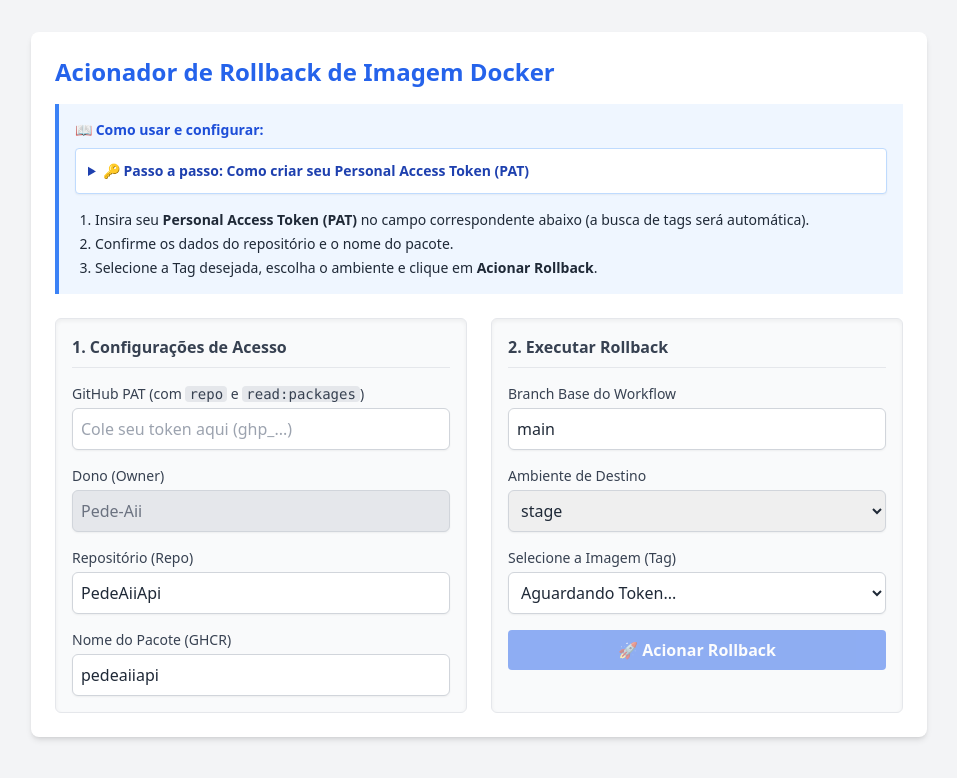
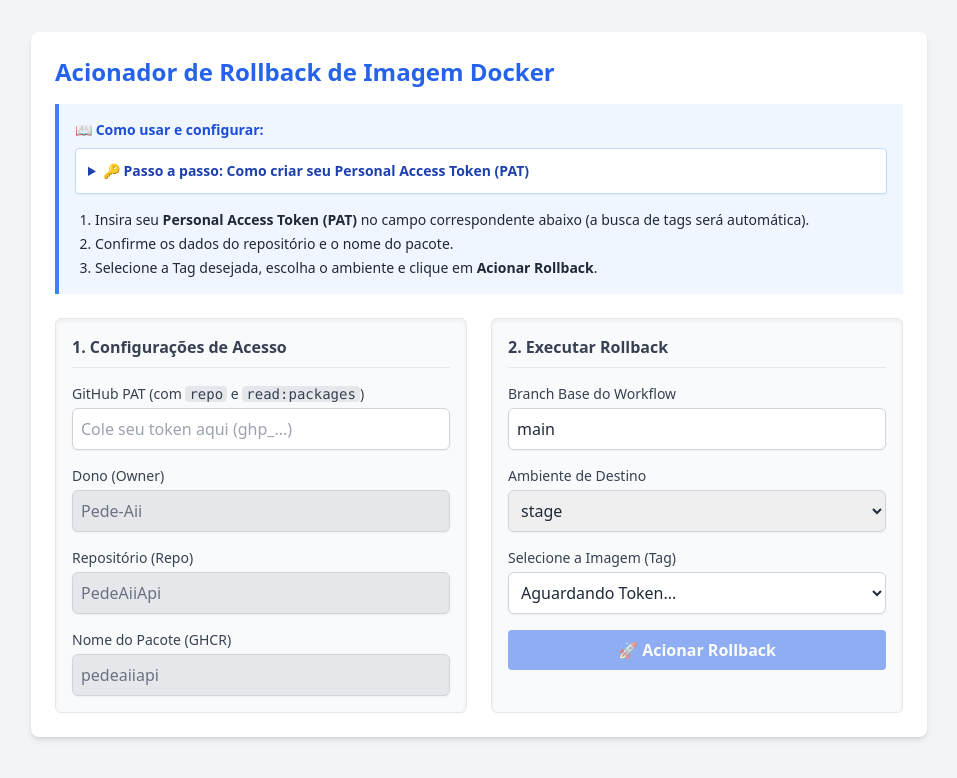
Before and after one commit to Pede-Aii/rollback_menuus_ui, a plain HTML site: page index.html in a window 1280 px wide. Shown: the whole page, without its empty margins (161-1118 px from the left). Drawn offline with nearby package versions, Linux system fonts and the light colour scheme.

Commit message:
Disable input fields for repo and package name
Changed input fields for 'repo' and 'packageName' to be disabled and styled appropriately.

```diff
--- a/index.html
+++ b/index.html
@@ -57,12 +57,12 @@
 
                 <div>
                     <label for="repo" class="block text-sm font-medium text-gray-700">Repositório (Repo)</label>
-                    <input type="text" id="repo" value="PedeAiiApi" required class="mt-1 block w-full border border-gray-300 rounded-md shadow-sm p-2 focus:ring-blue-500 focus:border-blue-500">
+                    <input type="text" id="repo" value="PedeAiiApi" disabled class="mt-1 block w-full border border-gray-300 rounded-md shadow-sm p-2 bg-gray-200 text-gray-500 cursor-not-allowed focus:outline-none">
                 </div>
 
                 <div>
                     <label for="packageName" class="block text-sm font-medium text-gray-700">Nome do Pacote (GHCR)</label>
-                    <input type="text" id="packageName" value="pedeaiiapi" required class="mt-1 block w-full border border-gray-300 rounded-md shadow-sm p-2 focus:ring-blue-500 focus:border-blue-500">
+                    <input type="text" id="packageName" value="pedeaiiapi" disabled class="mt-1 block w-full border border-gray-300 rounded-md shadow-sm p-2 bg-gray-200 text-gray-500 cursor-not-allowed focus:outline-none">
                 </div>
             </div>
 
```
